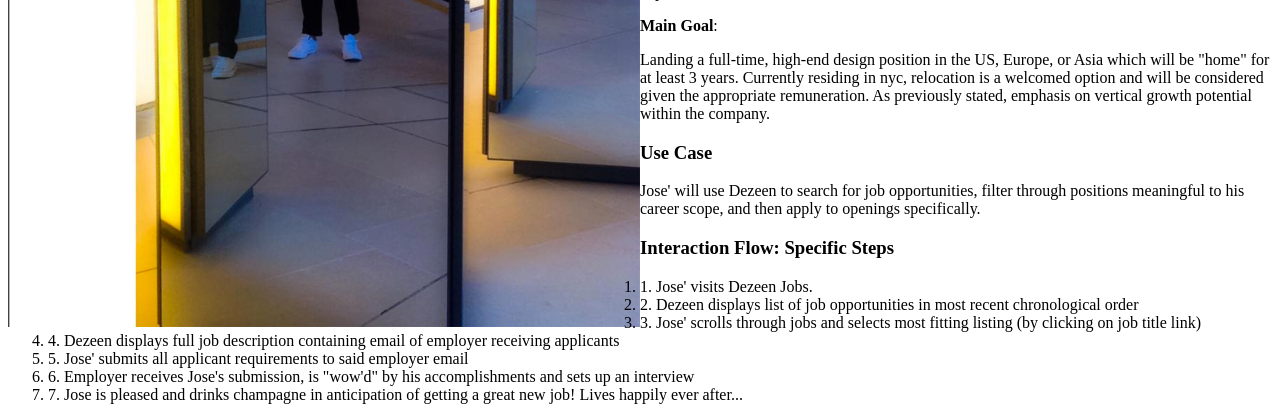
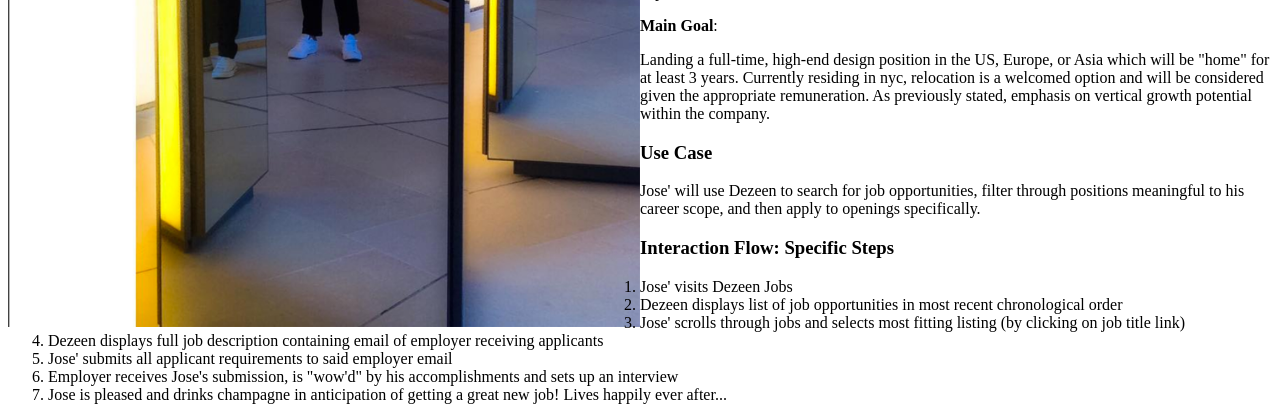
Before and after one commit to QUAY17/dezeen-applying-for-job-posting, a PHP site: page / in a window 1280 px wide. Shown: the part 512-932 px from the top of the page. Run offline with PHP 8.4, Linux system fonts and the light colour scheme.

Commit message:
committing jose'  interaction flow with working link

```diff
--- a/index.php
+++ b/index.php
@@ -22,17 +22,16 @@
 		<h3>Use Case</h3>
 			<p>Jose' will use Dezeen to search for job opportunities, filter through positions meaningful to his career scope, and then apply to openings specifically.
 			</p>
-		<h3>Interaction Flow: Specific Steps</h3>
+		<h3 align="left">Interaction Flow: Specific Steps</h3>
 				<ol>
-					<li>1. Jose' visits <a href="hhtp://www.dezeenjobs.com"></a>Dezeen Jobs.</li>
-					<li>2. Dezeen displays list of job opportunities in most recent chronological order</li>
-					<li>3. Jose' scrolls through jobs and selects most fitting listing (by clicking on job title link)</li>
-					<li>4. Dezeen displays full job description containing email of employer receiving applicants</li>
-					<li>5. Jose' submits all applicant requirements to said employer email</li>
-					<li>6. Employer receives Jose's submission, is "wow'd" by his accomplishments and sets up an interview</li>
-					<li>7. Jose is pleased and drinks champagne in anticipation of getting a great new job! Lives happily ever after...</li>
+					<li>Jose' visits <a href="https://www.dezeenjobs.com/"></a>Dezeen Jobs</li>
+					<li>Dezeen displays list of job opportunities in most recent chronological order</li>
+					<li>Jose' scrolls through jobs and selects most fitting listing (by clicking on job title link)</li>
+					<li>Dezeen displays full job description containing email of employer receiving applicants</li>
+					<li>Jose' submits all applicant requirements to said employer email</li>
+					<li>Employer receives Jose's submission, is "wow'd" by his accomplishments and sets up an interview</li>
+					<li>Jose is pleased and drinks champagne in anticipation of getting a great new job! Lives happily ever after...</li>
 				</ol>
-				</p>
 		</main>
 		</body>
 </html>
```
